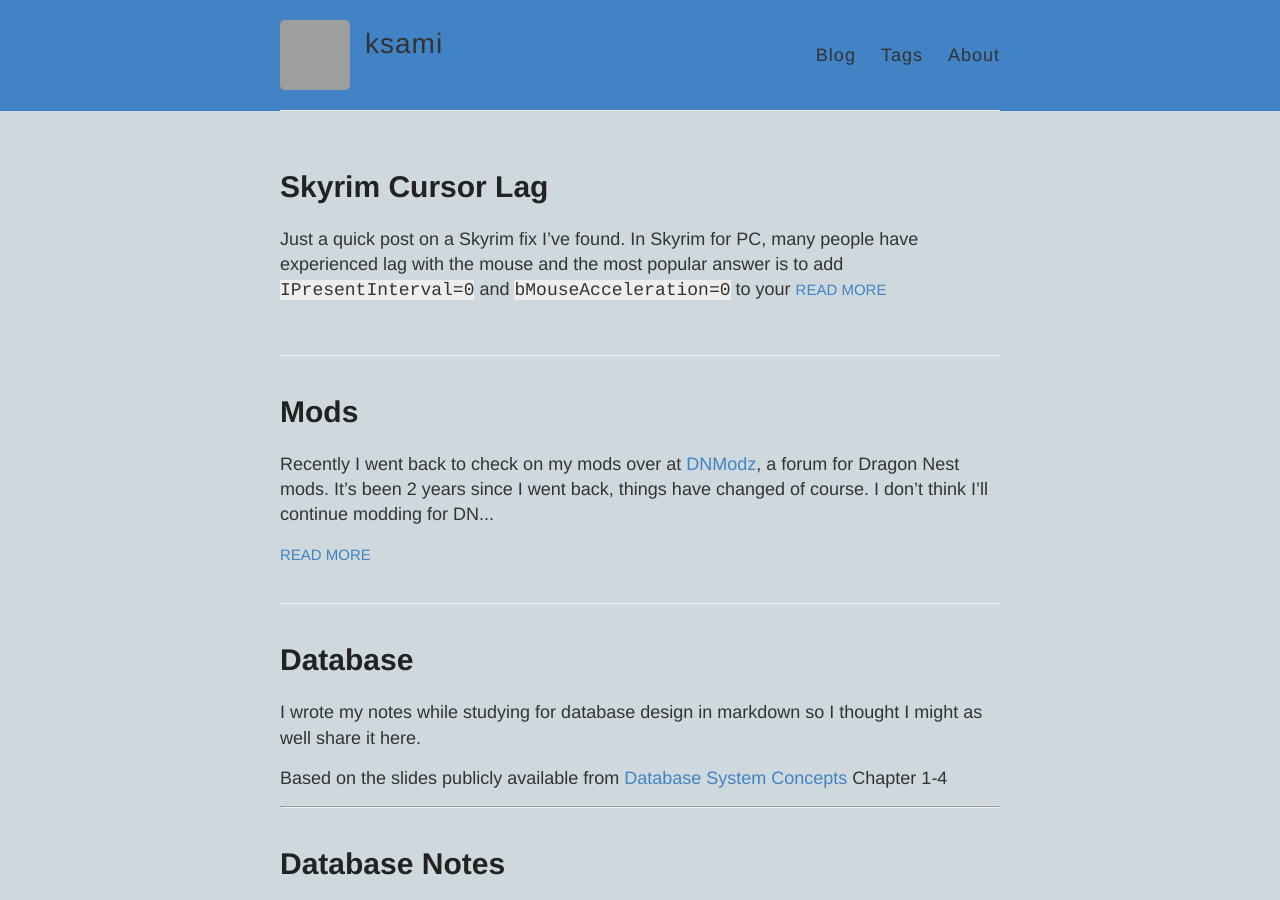
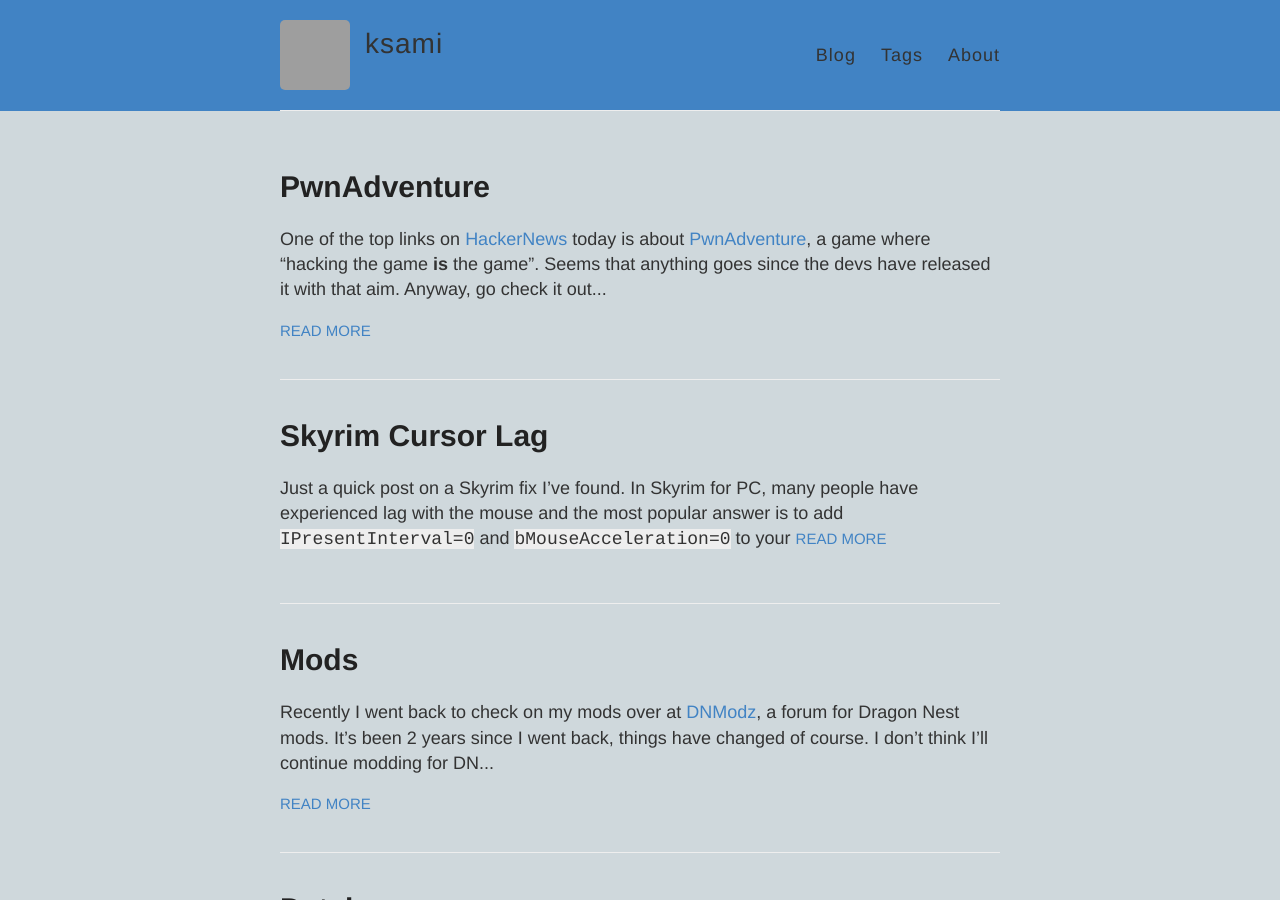
Before and after one commit to ksami/ksami.github.io, a Jekyll site: the page built from index.html, in a window 1280 px wide and 900 px high. Built offline with Jekyll 4.4.1, drawn with Linux system fonts in a browser that asks for light colours; Markdown is read by kramdown in place of the engine named in the settings; comment, search, counter and statistics services are not loaded; grey boxes are pictures that could not be loaded.

Commit message:
newpost and edittags

```diff
--- /dev/null
+++ b/_posts/2015-04-23-PwnAdventure.md
@@ -0,0 +1,8 @@
+---
+layout: post
+date: 2015-04-23 12:08:51
+title: PwnAdventure
+tags: [games, learning, security]
+---
+
+One of the top links on [HackerNews](https://news.ycombinator.com/) today is about [PwnAdventure](http://pwnadventure.com), a game where "hacking the game **is** the game". Seems that anything goes since the devs have released it with that aim. Anyway, go check it out if you are interested in security research, sure beats just staring at tools and code.
```
Also changed, not shown: _posts/2015-04-16-Mods.md (+1 -1 lines), _posts/2015-04-17-Skyrim-Cursor-Lag.md (+1 -1 lines).
